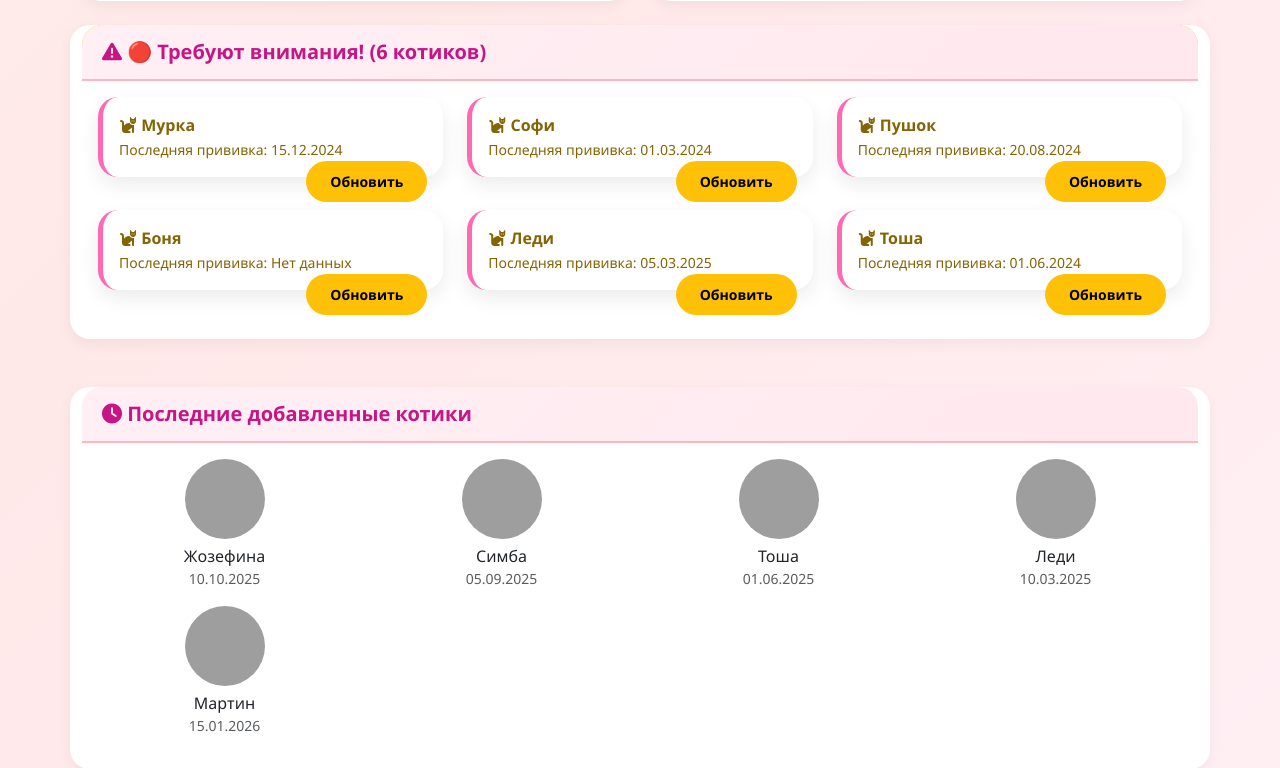
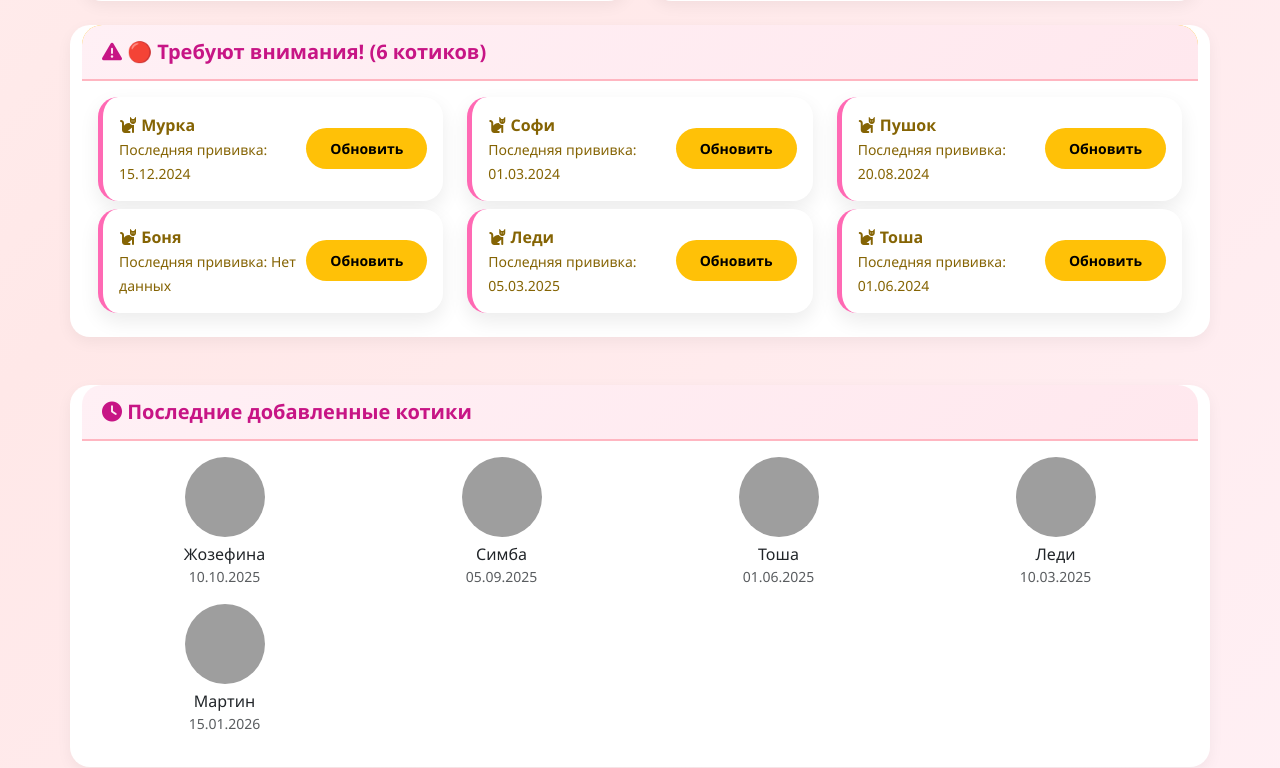
Before and after one commit to cybermurrmeow/kotopolis, a Flask app: page /dashboard in a window 1280 px wide. Shown: the part 1442-2210 px from the top of the page. Run offline with Flask 3, Linux system fonts and the light colour scheme; a user stored in the database is signed in; grey boxes are pictures that could not be loaded.

Commit message:
Fix: исправлено выравнивание кнопки Обновить в карточках прививок

```diff
--- a/templates/dashboard.html
+++ b/templates/dashboard.html
@@ -274,7 +274,8 @@
         <div class="row">
             {% for cat in need_vacc %}
             <div class="col-md-4 mb-2">
-                <div class="alert alert-warning stay-alert mb-0" role="alert">
+                <div class="alert alert-warning stay-alert mb-0 d-flex justify-content-between align-items-center" role="alert">
+    <div>
         <i class="fas fa-cat"></i> <strong>{{ cat.name }}</strong><br>
         <small>Последняя прививка:
         {% if cat.last_vacc_date %}
@@ -283,7 +284,8 @@
             Нет данных
         {% endif %}
         </small>
-                    <a href="{{ url_for('edit_cat', cat_id=cat.id) }}" class="btn btn-sm btn-warning float-end">Обновить</a>
+    </div>
+    <a href="{{ url_for('edit_cat', cat_id=cat.id) }}" class="btn btn-sm btn-warning">Обновить</a>
 </div>
             </div>
             {% endfor %}
```
Lines whose indentation alone changed are shown as unchanged.
